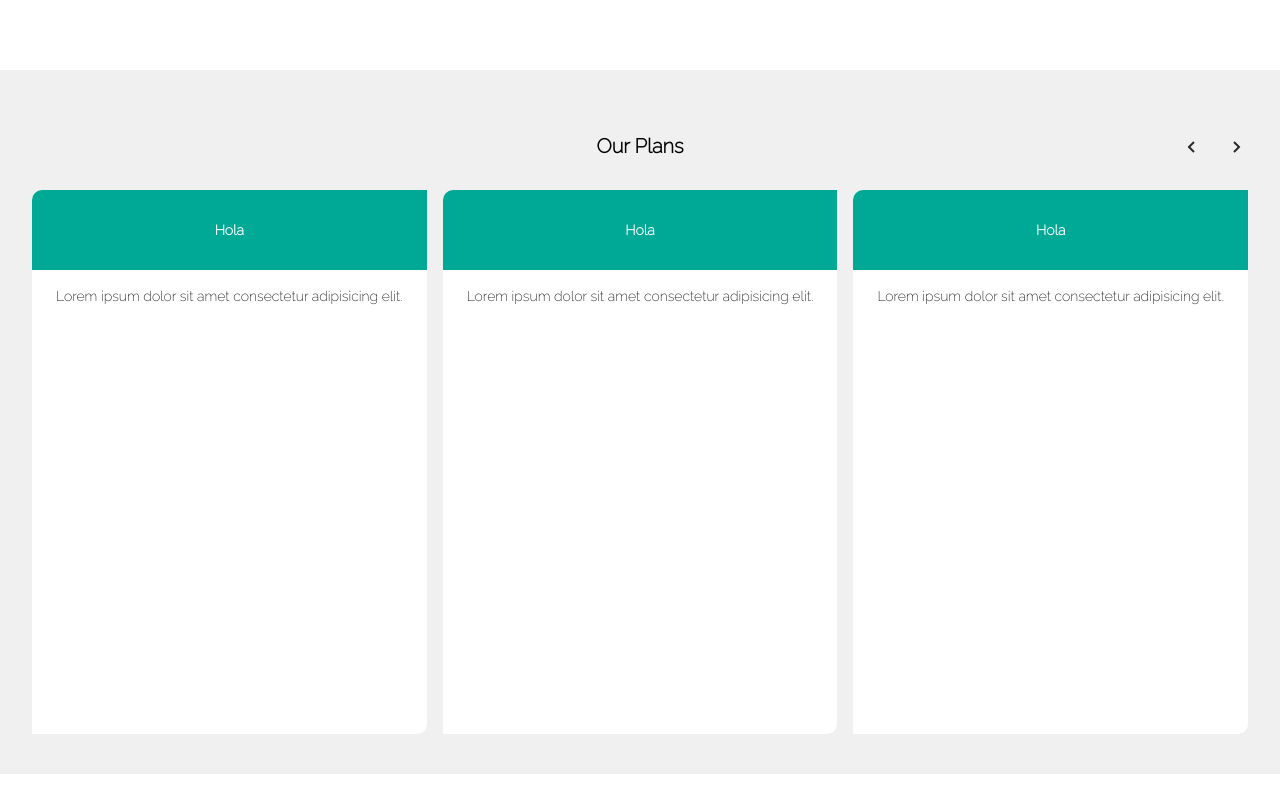
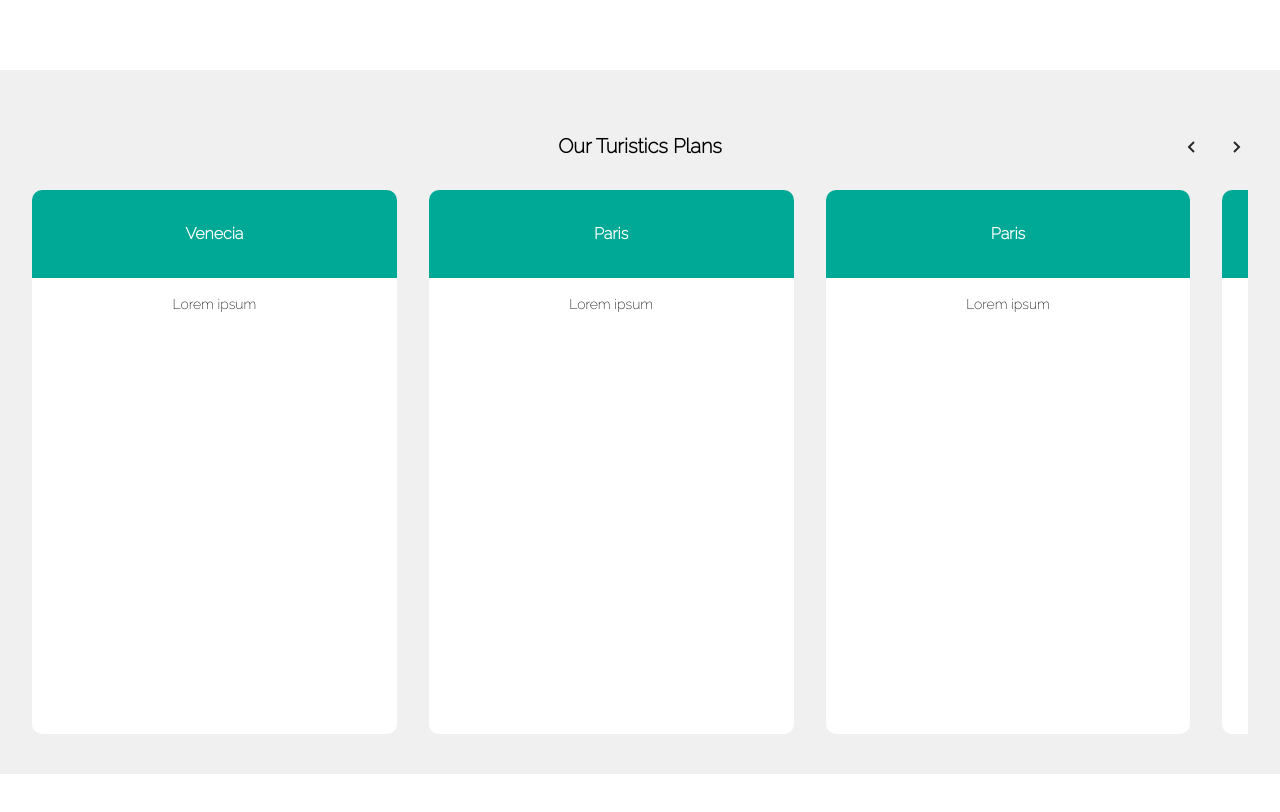
Before and after one commit to edgarmtdev/landing-page, a website built with webpack: page src/pages/index.html in a window 1280 px wide. Shown: the part 2380-3192 px from the top of the page. Built offline with nearby package versions, Linux system fonts and the light colour scheme.

Commit message:
add: dinamic render card of the plans

```diff
--- a/src/js/libs/slider/slider.js
+++ b/src/js/libs/slider/slider.js
@@ -1,6 +1,6 @@
 'use strict'
 
-export default function swiper(root, card, right, left) {
+export default function slider(root, card, right, left) {
     right.onclick = () => {
         root.scroll({
             top: 0,
--- a/src/js/modules/carrousel/index.js
+++ b/src/js/modules/carrousel/index.js
@@ -1,5 +1,5 @@
-import createElement from "../../libs/ui/createElements.js";
-import slider from "../../libs/slider/slider.js";
+import createElement from "../../libs/ui/createElements";
+import slider from "../../libs/slider/slider";
 
 const carrousel = document.getElementById("carrousel");
 const right = document.getElementById("right");
--- a/src/js/modules/home/index.js
+++ b/src/js/modules/home/index.js
@@ -1,4 +1,5 @@
 import renderCarrousel from '../carrousel/index';
+import renderPlans from '../plans/index';
 
 const data = [
     {
@@ -19,4 +20,40 @@ const data = [
     },
 ]
 
+const plans = [
+    {
+        title: 'Venecia',
+        description: 'Lorem ipsum',
+        date: '',
+        img: 'https://images.pexels.com/photos/12382781/pexels-photo-12382781.jpeg?auto=compress&cs=tinysrgb&w=1260&h=750&dpr=1',
+        days: 7,
+        price: 600,
+    },
+    {
+        title: 'Paris',
+        description: 'Lorem ipsum',
+        date: '',
+        img: 'https://images.pexels.com/photos/2082103/pexels-photo-2082103.jpeg?auto=compress&cs=tinysrgb&w=600',
+        days: 5,
+        price: 400,
+    },
+    {
+        title: 'Paris',
+        description: 'Lorem ipsum',
+        date: '',
+        img: 'https://images.pexels.com/photos/2082103/pexels-photo-2082103.jpeg?auto=compress&cs=tinysrgb&w=600',
+        days: 5,
+        price: 400,
+    },
+    {
+        title: 'Paris',
+        description: 'Lorem ipsum',
+        date: '',
+        img: 'https://images.pexels.com/photos/2082103/pexels-photo-2082103.jpeg?auto=compress&cs=tinysrgb&w=600',
+        days: 5,
+        price: 400,
+    }
+]
+
 renderCarrousel(data)
+renderPlans(plans)
--- a/src/js/modules/plans/index.js
+++ b/src/js/modules/plans/index.js
@@ -1,8 +1,47 @@
-import slider from "../../libs/slider/slider.js"
+import createElement from "../../libs/ui/createElements";
+import slider from "../../libs/slider/slider";
 
-const mainPlans = document.querySelector('.main-plans_section')
-const cardPlan = document.querySelector('.card-plan')
-const left = document.getElementById('plans-left')
-const right = document.getElementById('plans-right')
+const mainPlans = document.querySelector(".main-plans_section");
+const left = document.getElementById("plans-left");
+const right = document.getElementById("plans-right");
 
-slider(mainPlans, cardPlan, right, left)
+export default function renderPlans(data) {
+    console.log(data);
+    data.forEach((item) => {
+        const card = createElement(
+            "article",
+            {
+                class: "card-plan",
+            },
+            ""
+        );
+        const title = createElement(
+            "h6",
+            {
+                class: "text-base",
+            },
+            item.title
+        );
+        const content = createElement(
+            "div",
+            {
+                class: "card-plan_content",
+            },
+            ""
+        );
+        const p = createElement(
+            "p",
+            {
+                class: "text-sm",
+            },
+            item.description
+        );
+
+        card.appendChild(title);
+        card.appendChild(content);
+        content.appendChild(p);
+        mainPlans.appendChild(card);
+    });
+    const cardPlan = document.querySelector(".card-plan");
+    slider(mainPlans, cardPlan, right, left);
+}
--- a/src/pages/index.html
+++ b/src/pages/index.html
@@ -103,7 +103,7 @@
     </section>
     <section class="main-plans">
       <div class="main-plans_title">
-        <h4>Our Plans</h4>
+        <h4>Our Turistics Plans</h4>
         <div class="main-plans_title_controls">
           <button id="plans-left">
             <svg xmlns="http://www.w3.org/2000/svg" width="24" height="24" style="fill: rgb(41, 41, 41)">
@@ -117,26 +117,7 @@
           </button>
         </div>
       </div>
-      <div class="main-plans_section">
-        <article class="card-plan">
-          <h6>Hola</h6>
-          <div class="card-plan_content">
-            <p class="text-sm">Lorem ipsum dolor sit amet consectetur adipisicing elit.</p>
-          </div>
-        </article>
-        <article class="card-plan">
-          <h6>Hola</h6>
-          <div class="card-plan_content">
-            <p class="text-sm">Lorem ipsum dolor sit amet consectetur adipisicing elit.</p>
-          </div>
-        </article>
-        <article class="card-plan">
-          <h6>Hola</h5>
-          <div class="card-plan_content">
-            <p class="text-sm">Lorem ipsum dolor sit amet consectetur adipisicing elit.</p>
-          </div>
-        </article>
-      </div>
+      <div class="main-plans_section"></div>
     </section>
   </main>
   <footer class="footer">
--- a/src/sass/modules/plans/plans.scss
+++ b/src/sass/modules/plans/plans.scss
@@ -28,7 +28,7 @@
 
 .main-plans_section {
     display: -webkit-box;
-    gap: 1rem;
+    gap: 2rem;
     height: 85vh;
     right: 0;
     overflow-x: scroll;
@@ -46,8 +46,7 @@
         background-color: white;
         width: 100%;
         height: 80%;
-        border-top-left-radius: 10px;
-        border-bottom-right-radius: 10px;
+        border-radius: 10px;
         text-align: center;
 
         h6 {
@@ -58,6 +57,7 @@
             align-items: center;
             justify-content: center;
             border-top-left-radius: 10px;
+            border-top-right-radius: 10px;
         }
 
         .card-plan_content {
@@ -72,11 +72,11 @@
         padding: 2rem 2rem;
 
         .main-plans_section {
-            overflow: hidden;
-            display: flex;
+            // overflow: hidden;
+            // display: flex;
 
             .card-plan {
-                width: 1fr;
+                width: 30%;
             }
         }
     }
```
